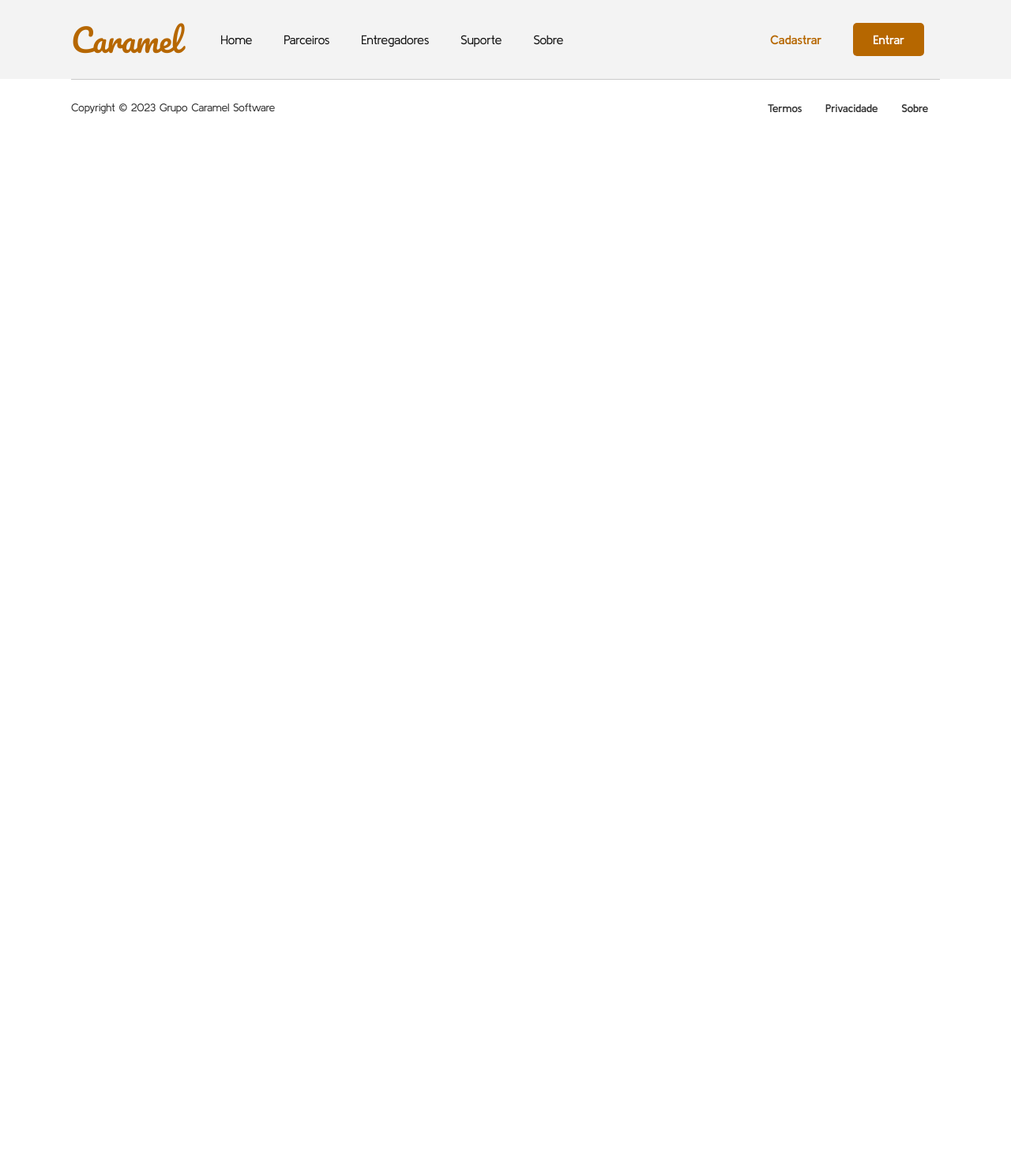
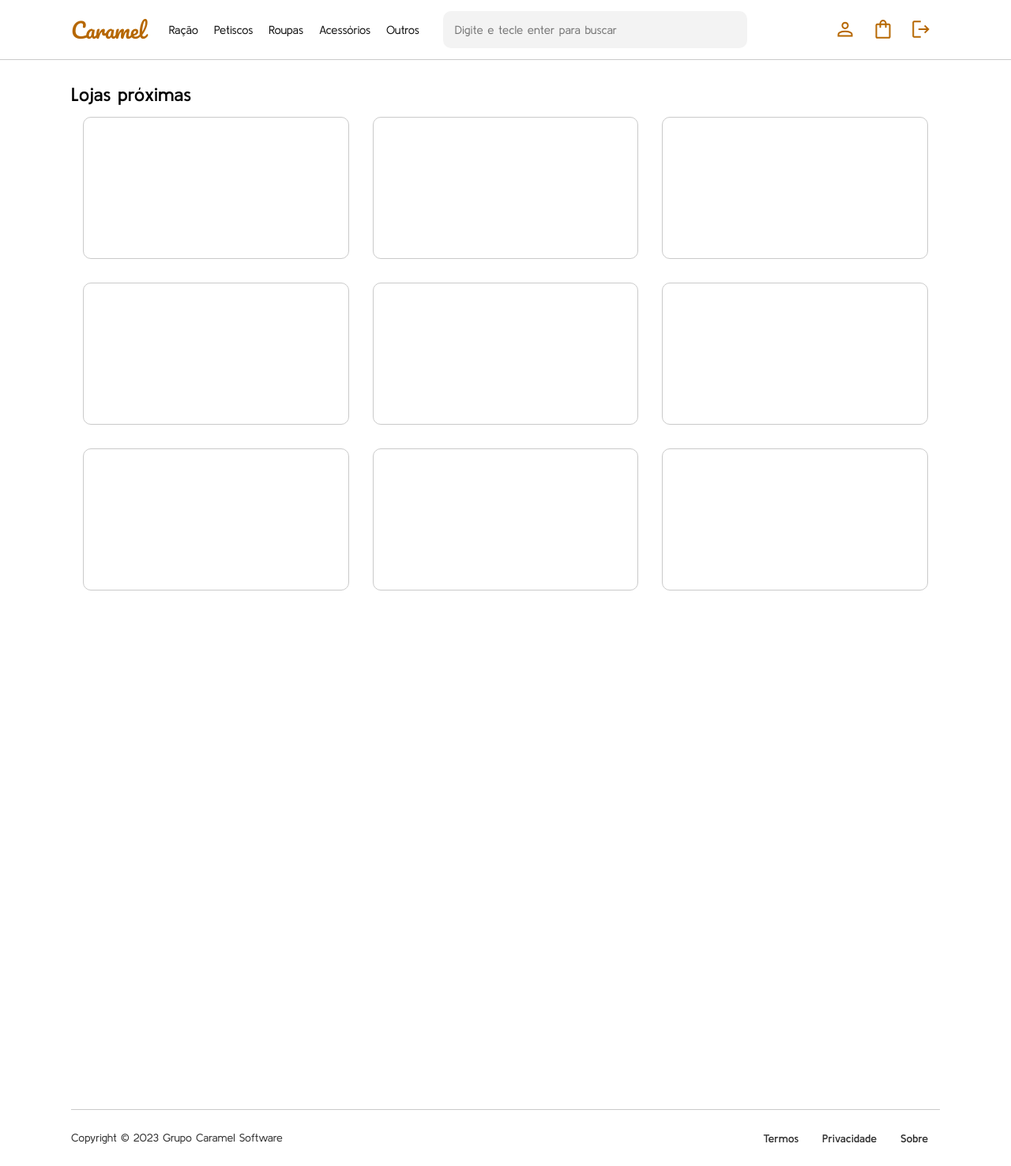
Before and after one commit to rdadev/caramel, a PHP site: page /produtos/busca.html in a window 1280 px wide. Shown: the whole page at 79% size. Before the commit the page ends 144 px from the top, so only its background shows below. Run offline with PHP 8.4, Linux system fonts and the light colour scheme.

Commit message:
Página de busca de produtos

```diff
--- a/index.html
+++ b/index.html
@@ -36,13 +36,13 @@
                 <h1>PETiu, chegou!</h1>
                 <p>Aqui tem tudo para o seu pet com descontos exclusivos</p>
                 <form class="busca" method="" action="produtos/busca.html">
-                    <input class="ginput" type="text" placeholder="Digite aqui o que você precisa"/>
+                    <input class="ginput" type="text" placeholder="Digite aqui o que você precisa" required/>
                     <input class="gbotao" type="submit" value="Buscar"/>
                 </form>
             </div>
             <div class="cards">
                 <div class="destaques">
-                    <a href="#">
+                    <a href="produtos/busca.html">
                         <div class="destaquezinho des1">
                             <h2>Produtos</h2>
                             <p>Ver opções</p>
--- a/main.css
+++ b/main.css
@@ -41,13 +41,13 @@ html, body, a, p, h1, h2, h3, h4, h5, h6, ul, li {
 }
 
 h1, h2, h3, h4, h5, h6 {
-    letter-spacing: -0.5px;
+    letter-spacing: -0.35px;
     font-weight: 600;
 }
 
 a, p {
     font-size: 13pt;
-    letter-spacing: -0.35px;
+    letter-spacing: -0.1px;
 }
 
 a {
--- a/produtos/busca.html
+++ b/produtos/busca.html
@@ -11,26 +11,48 @@
 </head>
 <body>
     <div class="carregamento"><svg xmlns="http://www.w3.org/2000/svg" viewBox="0 0 512 512"><path d="M226.5 92.9c14.3 42.9-.3 86.2-32.6 96.8s-70.1-15.6-84.4-58.5s.3-86.2 32.6-96.8s70.1 15.6 84.4 58.5zM100.4 198.6c18.9 32.4 14.3 70.1-10.2 84.1s-59.7-.9-78.5-33.3S-2.7 179.3 21.8 165.3s59.7 .9 78.5 33.3zM69.2 401.2C121.6 259.9 214.7 224 256 224s134.4 35.9 186.8 177.2c3.6 9.7 5.2 20.1 5.2 30.5v1.6c0 25.8-20.9 46.7-46.7 46.7c-11.5 0-22.9-1.4-34-4.2l-88-22c-15.3-3.8-31.3-3.8-46.6 0l-88 22c-11.1 2.8-22.5 4.2-34 4.2C84.9 480 64 459.1 64 433.3v-1.6c0-10.4 1.6-20.8 5.2-30.5zM421.8 282.7c-24.5-14-29.1-51.7-10.2-84.1s54-47.3 78.5-33.3s29.1 51.7 10.2 84.1s-54 47.3-78.5 33.3zM310.1 189.7c-32.3-10.6-46.9-53.9-32.6-96.8s52.1-69.1 84.4-58.5s46.9 53.9 32.6 96.8s-52.1 69.1-84.4 58.5z" fill="#FFFFFF"/></svg></div>
-    <header id="cabecalho">
-        <div id="box" class="container">
-            <div class="hamburger" onclick="abrirMenuMobile()" ><svg xmlns="http://www.w3.org/2000/svg" viewBox="0 96 960 960" width="34px" height="34px"><path d="M106.087 834.811v-89.26h748.92v89.26h-748.92Zm0-214.608v-89.261h748.92v89.261h-748.92Zm0-213.754v-89.42h748.92v89.42h-748.92Z" fill="#4e4e4e"/></svg></div>
+    <header class="cabeça">
+        <div class="container">
             <div class="logotipo"><a href="../index.html">Caramel</a></div>
-            <nav id="menus" class="navegacao">
-                <div id="fechar" class="esconder" onclick="fecharMenuMobile()">Fechar</div>
-                <ul id="lista" class="menu">
-                    <li><a href="../index.html">Home</a></li>
-                    <li><a href="../parceiro/cadastro.html">Parceiros</a></li>
-                    <li><a href="../entregador/cadastro.html">Entregadores</a></li>
-                    <li><a href="../suporte/index.html">Suporte</a></li>
-                    <li><a href="../sobre/index.html">Sobre</a></li>
-                </ul>
-                <ul id="acoes" class="botoes">
-                    <li class="principal"><a href="../usuario/login.html">Entrar</a></li>
-                    <li class="secundario"><a href="../usuario/cadastro.html">Cadastrar</a></li>
+            <nav class="navbusca">
+                <ul>
+                    <li><a href="#">Ração</a></li>
+                    <li><a href="#">Petiscos</a></li>
+                    <li><a href="#">Roupas</a></li>
+                    <li><a href="#">Acessórios</a></li>
+                    <li><a href="#">Outros</a></li>
                 </ul>
             </nav>
+            <form class="buscar">
+                <input type="text" placeholder="Digite e tecle enter para buscar"/>
+            </form>
+            <ul class="btsbusca">
+                <li><a href="../index.html"><svg xmlns="http://www.w3.org/2000/svg" viewBox="0 96 960 960" ><path d="M179.761 941.978q-27.698 0-48.034-20.265-20.336-20.266-20.336-47.865V278.152q0-27.697 20.336-48.033 20.336-20.337 48.034-20.337h292.674v68.37H179.761v595.696h292.674v68.13H179.761Zm486.478-182.369-48.978-48.5 101.043-101.044H371.891v-68.13h344.413L615.261 440.891l48.978-48.5L848.609 577l-182.37 182.609Z"/></svg></a></li>
+                <li><a href="#"><svg xmlns="http://www.w3.org/2000/svg" viewBox="0 96 960 960"><path d="M222.152 980.065q-27.599 0-47.865-20.266-20.265-20.265-20.265-47.864V399.109q0-27.698 20.265-48.034 20.266-20.336 47.865-20.336h103.783v-10q.478-64.196 45.131-108.413 44.654-44.217 108.892-44.217t108.933 44.217q44.696 44.217 45.174 108.413v10h103.783q27.697 0 48.033 20.336 20.337 20.336 20.337 48.034v512.826q0 27.599-20.337 47.864-20.336 20.266-48.033 20.266H222.152Zm0-68.13h515.696V399.109H634.065v85.695q0 14.663-9.871 24.484-9.871 9.821-24.369 9.821-14.499 0-24.195-9.821-9.695-9.821-9.695-24.484v-85.695h-171.87v85.695q0 14.663-9.871 24.484-9.871 9.821-24.369 9.821-14.499 0-24.195-9.821-9.695-9.821-9.695-24.484v-85.695H222.152v512.826Zm172.152-581.196h171.392v-10q-.479-35.609-25.187-60.054-24.708-24.446-60.532-24.446-35.825 0-60.51 24.446-24.684 24.445-25.163 60.054v10ZM222.152 911.935V399.109v512.826Z"/></svg></a></li>
+                <li><a href="#"><svg xmlns="http://www.w3.org/2000/svg" viewBox="0 96 960 960"><path d="M479.951 571.891q-68.679 0-112.304-43.625t-43.625-112.305q0-68.679 43.625-112.353 43.625-43.674 112.304-43.674t112.473 43.674q43.794 43.674 43.794 112.353 0 68.68-43.794 112.305t-112.473 43.625ZM154.022 905.087V804.68q0-39.557 19.915-68.042 19.915-28.486 51.433-43.268 67.478-30.24 129.685-45.359 62.208-15.12 124.881-15.12 63.131 0 124.793 15.62 61.662 15.619 128.822 45.053 32.882 14.594 52.774 42.993 19.893 28.4 19.893 68.06v100.47H154.022Zm68.13-68.13h515.696v-31.37q0-15.845-9.5-30.219-9.5-14.373-23.5-21.303-63.044-30.282-115.445-41.543-52.401-11.261-109.521-11.261-56.643 0-110.284 11.261-53.641 11.261-115.343 41.506-14.103 6.932-23.103 21.316-9 14.384-9 30.243v31.37Zm257.799-333.196q38.092 0 62.995-24.866 24.902-24.865 24.902-62.974 0-38.207-24.854-63.031-24.853-24.825-62.945-24.825t-62.995 24.836q-24.902 24.835-24.902 62.902 0 38.165 24.854 63.061 24.853 24.897 62.945 24.897Zm.049-87.848Zm0 421.044Z"/></svg></a></li>
+            </ul>
         </div>
     </header>
+
+    <section class="principais">
+        <div class="container">
+            <h1>Lojas próximas</h1>
+            <div class="proxlojas">
+                <div class="proxlojinhas"></div>
+                <div class="proxlojinhas"></div>
+                <div class="proxlojinhas"></div>
+                <div class="proxlojinhas"></div>
+                <div class="proxlojinhas"></div>
+                <div class="proxlojinhas"></div>
+                <div class="proxlojinhas"></div>
+                <div class="proxlojinhas"></div>
+                <div class="proxlojinhas"></div>
+            </div>
+        </div>
+    </section>
+
+ <br/><br/><br/><br/><br/><br/><br/><br/><br/><br/><br/><br/><br/><br/><br/><br/><br/>
+ <br/><br/><br/><br/><br/><br/><br/><br/><br/><br/><br/><br/><br/><br/><br/><br/><br/>
 
     <footer>
         <div class="container">
--- a/produtos/style.css
+++ b/produtos/style.css
@@ -1,41 +1,116 @@
-.titulo {
-    padding-top: 50px;
+header {
     width: 100%;
-    height: 200px;
-    background-color: var(--inicio);
+    height: 75px;
+    background-color: #FFF;
+    position: sticky;
+    top: 0;
+    z-index: 1;
+    border-bottom: 1px solid #cacaca;
 }
 
-.titulo h1 {
-    text-align: center;
-    font-size: 35pt;
-    position: relative;
-    top: 25px;
+.logotipo {
+    float: left;
+    font-family: 'Pacifico', cursive;
+    margin-right: 20px;
 }
 
-.conteudo p {
-    margin: 20px 0;
-    line-height: 1.2;
+.logotipo a {
+    font-size: 20pt;
+    line-height: 75px;
+    color: var(--principal);
+    transition: color ease 0.2s;
 }
 
-.conteudo {
-    margin: 30px 0;
+.navbusca {
+    float: left;
+    width: fit-content;
+    height: auto;
+    overflow: hidden;
 }
 
-@media screen and (max-width: 850px) {
-    .titulo {
-        height: 150px;
-        padding-top: 40px;
-    }
-
-    .titulo h1 {
-        font-size: 30pt;
-        width: 85%;
-        margin: auto;
-    }
+.navbusca ul {
+    list-style: none;
 }
 
-@media screen and (max-width: 600px) {
-    .titulo h1 {
-        font-size: 28pt;
-    }
+.navbusca ul li {
+    float: left;
+    line-height: 75px;
+    margin: 0 10px;
 }
+
+.navbusca ul li a {
+    font-size: 11pt;
+    color: var(--texto-cabecalho);
+}
+
+.navbusca ul li a:hover {
+    color: var(--hover);
+}
+
+.buscar {
+    width: auto;
+    float: left;
+    height: 75px;
+    overflow: hidden;
+    margin: 0;
+    line-height: 75px;
+    margin: 0 20px;
+    min-width: 35%;
+    box-sizing: border-box;
+}
+
+.buscar input {
+    border: none;
+    background-color: var(--inicio);
+    padding: 15px;
+    border-radius: 10px;
+    font-size: 11pt;
+    width: 100%;
+    box-sizing: border-box;
+}
+
+.btsbusca {
+    float: right;
+    display: block;
+    list-style: none;
+}
+
+.btsbusca li {
+    float: right;
+    line-height: 90px;
+    margin: 0 10px;
+}
+
+.btsbusca li a svg {
+    width: 28px;
+    height: 28px;
+}
+
+.btsbusca li a svg path {
+    fill: var(--principal);
+}
+
+.principais {
+    width: 100%;
+    height: auto;
+    overflow: hidden;
+    margin-top: 30px;
+}
+
+.proxlojas {
+    width: 100%;
+    height: auto;
+    overflow: hidden;
+    margin-bottom: 30px;
+}
+
+.proxlojinhas {
+    width: calc(33.333% - 30px);
+    height: 180px;
+    padding: 0 15px;
+    border: 1px solid #cacaca;
+    box-sizing: border-box;
+    border-radius: 10px;
+    float: left;
+    margin: 15px;
+}
```
Also changed, not shown: suporte/index.html (+4 -4 lines).
